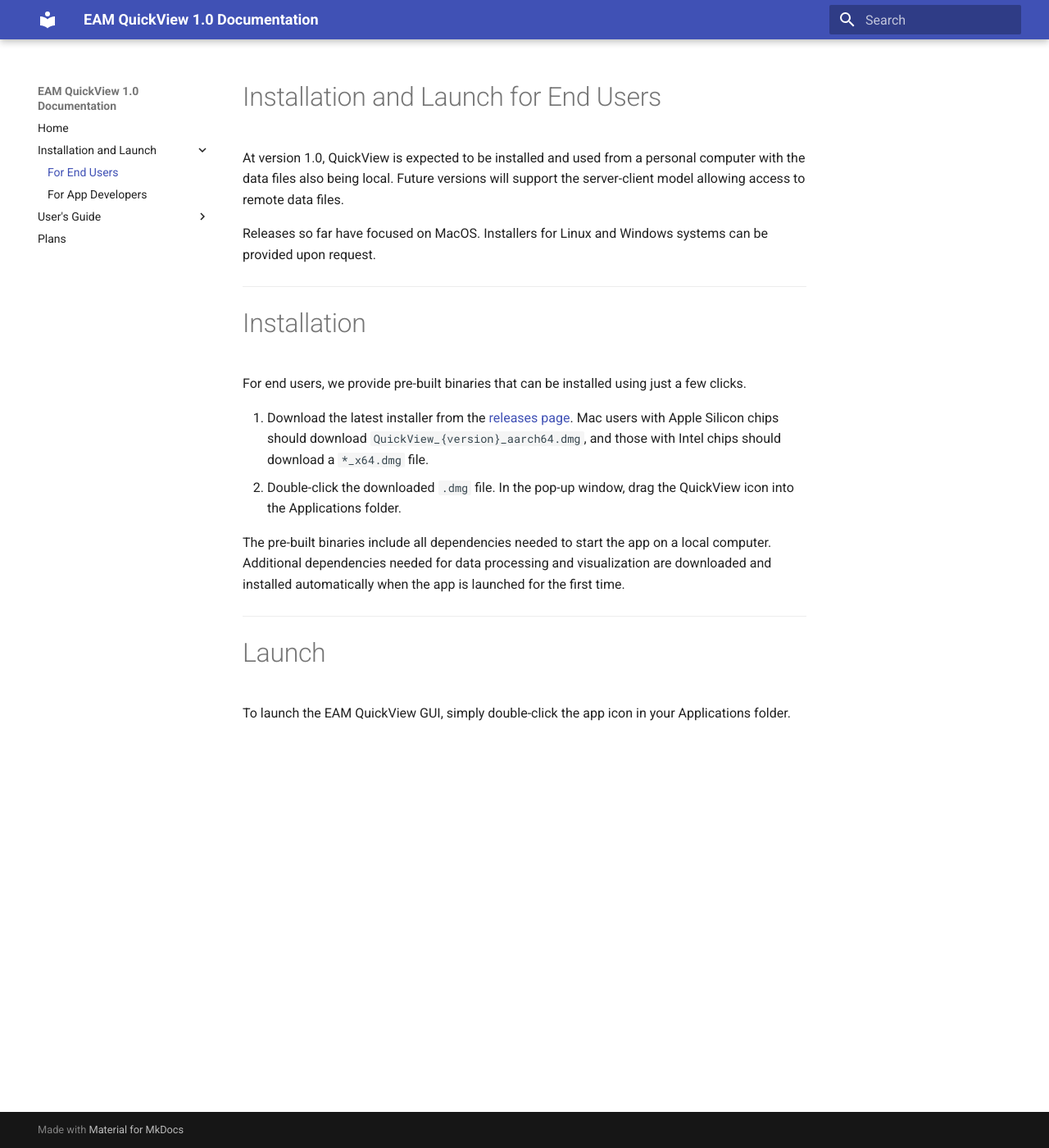
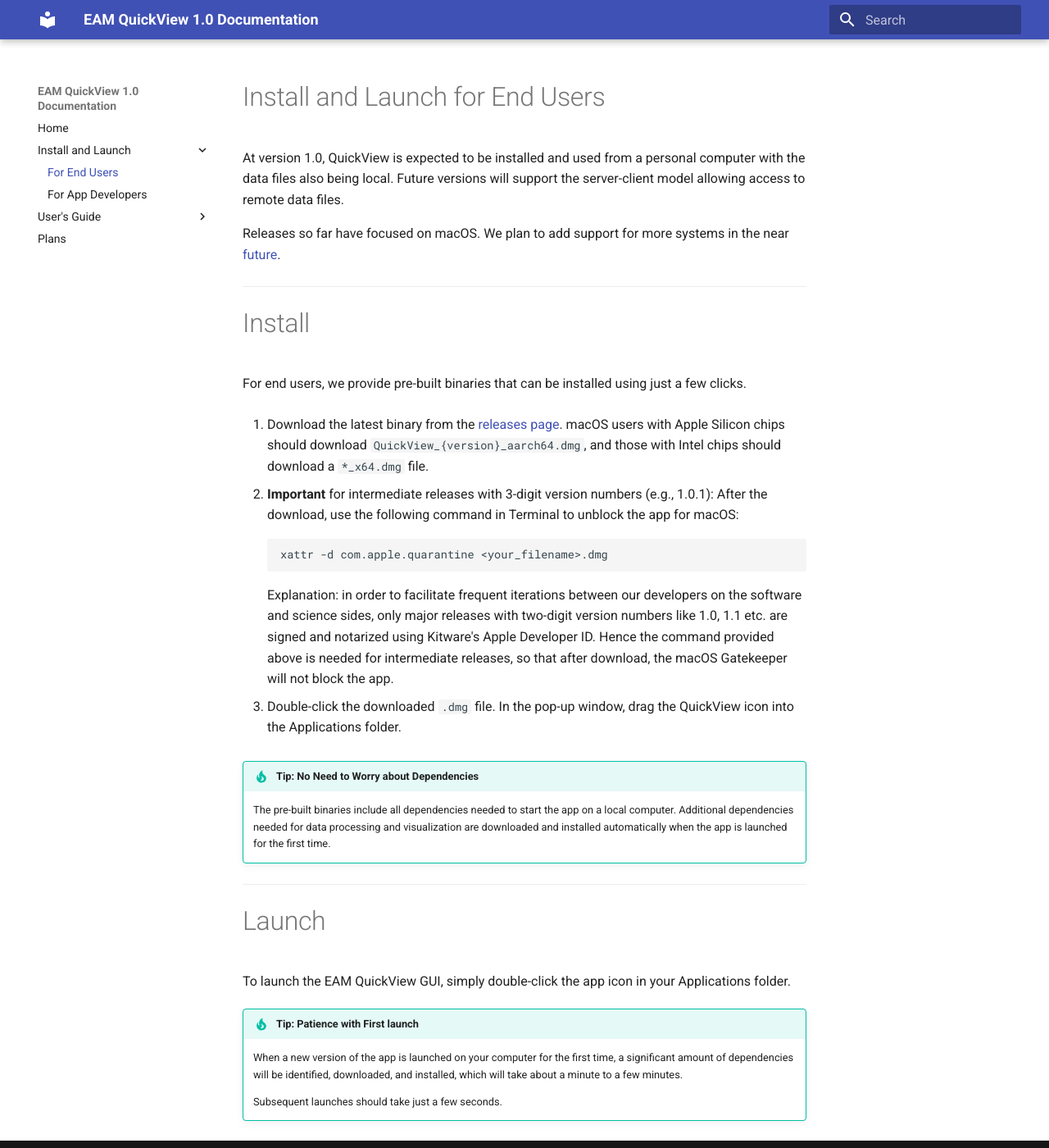
Before and after one commit to Kitware/QuickView, an MkDocs documentation site: the page built from docs/setup/for_end_users.md, in a window 1280 px wide and 1400 px high. Shown: the whole window at 82% size. Built offline with MkDocs 1.6.1 and Material for MkDocs 9.7.7, drawn with Linux system fonts in a browser that asks for light colours.

Commit message:
docs: revise and clean up pages on install and launch

````diff
--- a/docs/setup/for_end_users.md
+++ b/docs/setup/for_end_users.md
@@ -1,23 +1,57 @@
-# Installation and Launch for End Users
+# Install and Launch for End Users
 
 
-At version 1.0, QuickView is expected to be installed and used from a personal computer with the data files also being local. Future versions will support the server-client model allowing access to remote data files.
+At version 1.0, QuickView is expected to be installed and used from
+a personal computer with the data files also being local.
+Future versions will support the server-client model allowing access
+to remote data files.
 
-Releases so far have focused on MacOS. Installers for Linux and Windows systems can be provided upon request.
+Releases so far have focused on macOS. We plan to add support for
+more systems in the near [future](../future.md).
 
 ---
-# Installation
+# Install
 
-For end users, we provide pre-built binaries that can be installed using just a few clicks.
+For end users, we provide pre-built binaries that can be installed using
+just a few clicks.
 
-1. Download the latest installer from the [releases page](https://github.com/ayenpure/QuickView/releases/tag/v0.1.13). Mac users with Apple Silicon chips should download `QuickView_{version}_aarch64.dmg`, and those with Intel chips should download a `*_x64.dmg` file.
-2. Double-click the downloaded `.dmg` file. In the pop-up window, drag the QuickView icon into the Applications folder.
+1. Download the latest binary from the
+   [releases page](https://github.com/ayenpure/QuickView/releases/).
+   macOS users with Apple Silicon chips should download `QuickView_{version}_aarch64.dmg`,
+   and those with Intel chips should download a `*_x64.dmg` file.
+
+2. **Important** for intermediate releases with 3-digit version numbers
+   (e.g., 1.0.1): After the download, use the following command in Terminal to
+   unblock the app for macOS:
+   ```
+   xattr -d com.apple.quarantine <your_filename>.dmg
+   ```
+   Explanation: in order to facilitate frequent iterations between our
+   developers on the software and science sides, only major releases with
+   two-digit version numbers like 1.0, 1.1 etc. are signed and notarized using
+   Kitware's Apple Developer ID.
+   Hence the command provided above is needed for intermediate releases,
+   so that after download, the macOS Gatekeeper will not block the app.
+
+3. Double-click the downloaded `.dmg` file. In the pop-up window,
+   drag the QuickView icon into the Applications folder.
 
 
-The pre-built binaries include all dependencies needed to start the app on a local computer.
-Additional dependencies needed for data processing and visualization are downloaded and installed automatically when the app is launched for the first time.
+!!! tip "Tip: No Need to Worry about Dependencies"
+
+    The pre-built binaries include all dependencies needed to start the app
+    on a local computer. Additional dependencies needed for data processing
+    and visualization are downloaded and installed automatically when the app is launched for the first time.
 
 ---
 # Launch
 
 To launch the EAM QuickView GUI, simply double-click the app icon in your Applications folder.
+
+!!! tip "Tip: Patience with First launch"
+
+    When a new version of the app is launched on your computer for the
+    first time, a significant amount of dependencies will be identified,
+    downloaded, and installed, which will take about a minute to a few minutes.
+
+    Subsequent launches should take just a few seconds.
--- a/mkdocs.yml
+++ b/mkdocs.yml
@@ -5,7 +5,7 @@
   - mkdocstrings
 nav:
   - Home: README.md
-  - Installation and Launch:
+  - Install and Launch:
       - For End Users:      setup/for_end_users.md
       - For App Developers: setup/for_app_developers.md
   - User's Guide:
````
Also changed, not shown: docs/setup/for_app_developers.md (+10 -6 lines), docs/setup/requirements.md (deleted, +0 -44 lines).
